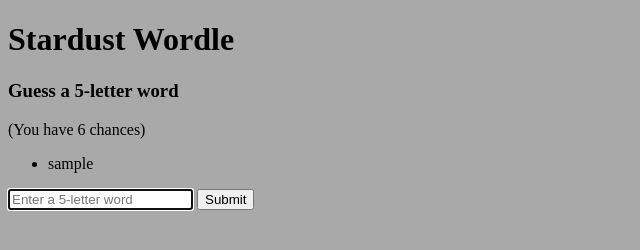
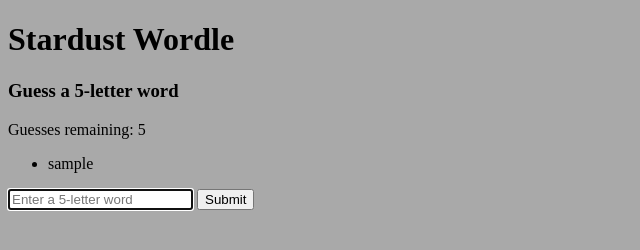
Before and after one commit to AlexWestIsBest/Wordl-game, a plain HTML site: page index.html in a window 1280 px wide. Both pictures are taken after typing "Sample" into the empty fields and a click on the button "Submit". Shown: the full height of the page, 0-640 px from the left. Drawn offline with nearby package versions, Linux system fonts and the light colour scheme.

Commit message:
Adds guess counter

```diff
--- a/index.html
+++ b/index.html
@@ -13,7 +13,7 @@
 <body>
     <h1 id="title" class="main-title">Stardust Wordle</h1>
     <h3>Guess a 5-letter word</h3>
-    <p>(You have 6 chances)</p>
+    <p id="guessCount">You have 6 guesses</p>
     <ul>
     </ul>
     <input type="text" placeholder="Enter a 5-letter word"/>
--- a/js/app.js
+++ b/js/app.js
@@ -33,7 +33,9 @@ let processGuess = (evt) => {
         alert(`Alas! Game over!`)
         window.location.reload()
     }
-    else console.log(`Guesses remaining: ${guessesRemaining}`)
+    $(`#guessCount`).empty().html(`Guesses remaining: ${guessesRemaining}`)
+    if (guessesRemaining === 1) $(`#guessCount`).empty().html(`This is your last chance!`)
+
 
     // API hints
     let hintElement = document.createElement(`h4`)
@@ -96,54 +98,3 @@ $(`input`).keyup((e) => {
     const keycode = (e.keyCode ? e.keyCode : e.which);
     if(keycode == '13') processGuess()
 })
-
-
-
-
-
-
-
-
-
-
-
-
-
-
-
-
-
-
-
-
-
-
-
-
-
-
-
-
-
-
-
-
-
-
-
-
-
-
-
-
-// render empty grid
-    // on click, process the guess
-        // (do while loop)
-        // (do) if the guess is 5 letters...
-            // break into chars
-            // add color codes to chars
-            // add chars to render grid as new row
-            //  if guess === today's wordle
-                // alerts "congrats!"
-                // Refresh page
-        // (while guess )
```
